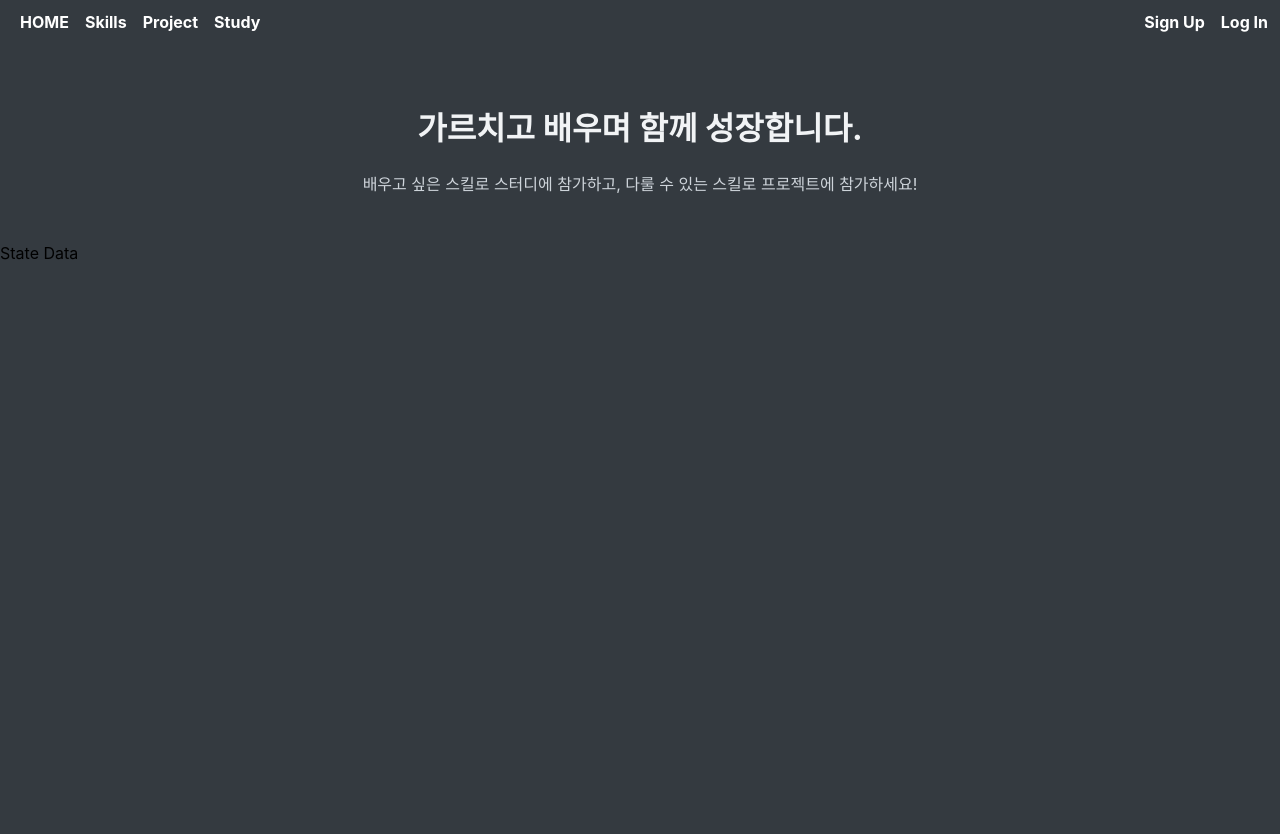
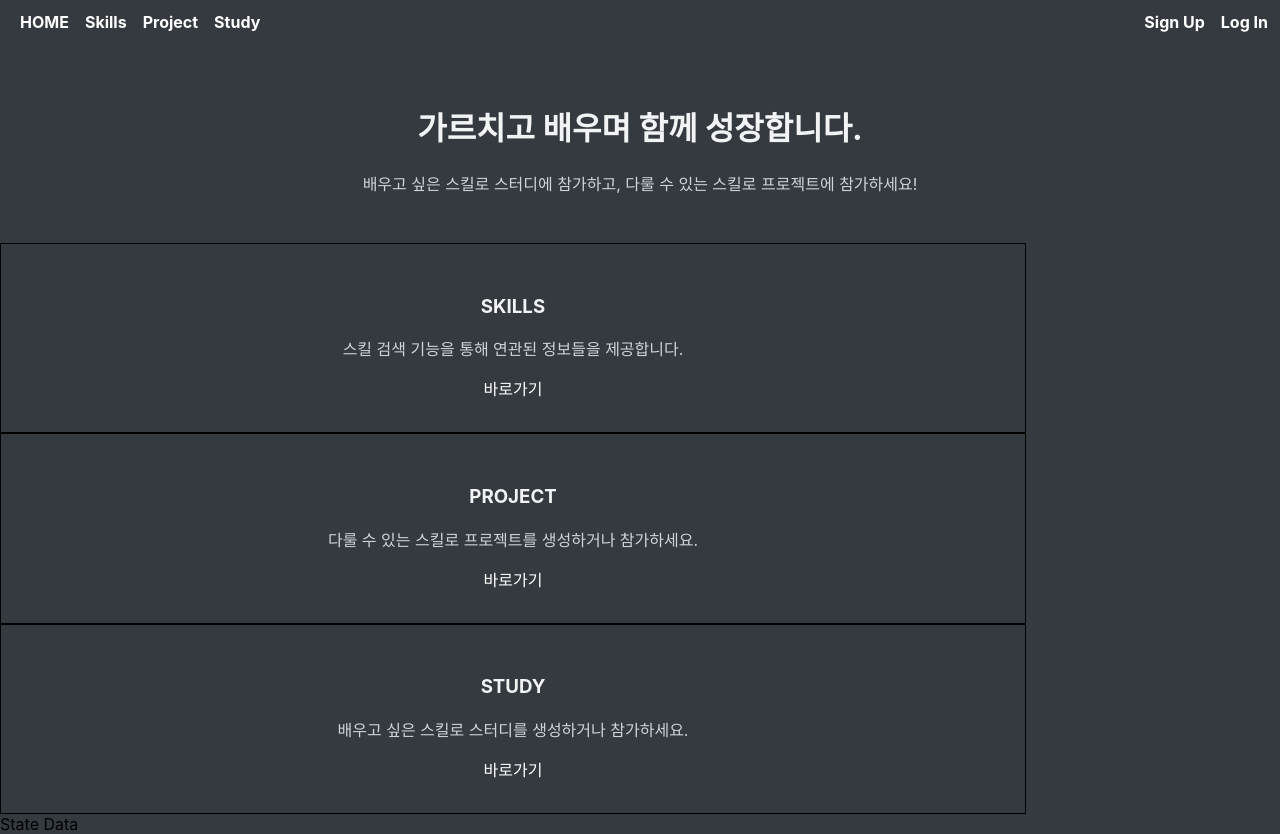
Before and after one commit to yourcarrot0214/skilltree, a React (Create React App) app in the folder client/: page / in a window 1280 px wide. Before the commit the page ends 800 px from the top, so only its background shows below. Built offline with nearby package versions, Linux system fonts and the light colour scheme; no server answers.

Commit message:
Landing Section Component setup

```diff
--- a/client/src/components/views/LandingPage/LandingPage.jsx
+++ b/client/src/components/views/LandingPage/LandingPage.jsx
@@ -2,8 +2,11 @@ import React from "react";
 import { withRouter } from "react-router-dom";
 import { LandingPageContainer } from "./styles/styled.js";
 
+import { SKILL_INFO, PROJECT_INFO, STUDY_INFO } from "./config/sectionInfo.js";
+
 import Test from "../../../_reducers/Test.jsx";
 import Header from "./Header.jsx";
+import Section from "./Section.jsx";
 
 function LandingPage() {
   return (
@@ -12,6 +15,11 @@ function LandingPage() {
         title='가르치고 배우며 함께 성장합니다.'
         subTitle='배우고 싶은 스킬로 스터디에 참가하고, 다룰 수 있는 스킬로 프로젝트에 참가하세요!'
       />
+      <div>
+        <Section info={SKILL_INFO} />
+        <Section info={PROJECT_INFO} />
+        <Section info={STUDY_INFO} />
+      </div>
       <Test />
     </LandingPageContainer>
   );
--- /dev/null
+++ b/client/src/components/views/LandingPage/Section.jsx
@@ -0,0 +1,23 @@
+import React from "react";
+import { Link, withRouter } from "react-router-dom";
+import {
+  SectionBox,
+  SectionTitle,
+  SectionDescription,
+  LinkBox,
+} from "./styles/styled.js";
+
+const Section = ({ info }) => {
+  const { title, description, linkTo } = info;
+  return (
+    <SectionBox>
+      <SectionTitle>{title}</SectionTitle>
+      <SectionDescription>{description}</SectionDescription>
+      <LinkBox>
+        <Link to={linkTo}>바로가기</Link>
+      </LinkBox>
+    </SectionBox>
+  );
+};
+
+export default withRouter(Section);
--- /dev/null
+++ b/client/src/components/views/LandingPage/config/sectionInfo.js
@@ -0,0 +1,17 @@
+export const SKILL_INFO = {
+  title: "SKILLS",
+  description: "스킬 검색 기능을 통해 연관된 정보들을 제공합니다.",
+  linkTo: "/skills",
+};
+
+export const PROJECT_INFO = {
+  title: "PROJECT",
+  description: "다룰 수 있는 스킬로 프로젝트를 생성하거나 참가하세요.",
+  linkTo: "/project",
+};
+
+export const STUDY_INFO = {
+  title: "STUDY",
+  description: "배우고 싶은 스킬로 스터디를 생성하거나 참가하세요.",
+  linkTo: "/study",
+};
--- a/client/src/components/views/LandingPage/styles/styled.js
+++ b/client/src/components/views/LandingPage/styles/styled.js
@@ -19,4 +19,38 @@ const HeaderContainer = Styled.div`
   }
 `;
 
-export { LandingPageContainer, HeaderContainer };
+const SectionBox = Styled.div`
+  padding: 2rem 0;
+  border: 1px solid black;
+  max-width: 1024px;
+`;
+
+const SectionTitle = Styled.h3`
+  text-align: center;
+  color: #f1f3f5;
+`;
+
+const SectionDescription = Styled.p`
+  text-align: center;
+  color: #ced4da;
+`;
+
+const LinkBox = Styled.div`
+  text-align: center;
+  a {
+    text-decoration: none;
+    color: white;
+  }
+  a:hover {
+      color: #69db7c;
+  }
+`;
+
+export {
+  LandingPageContainer,
+  HeaderContainer,
+  SectionBox,
+  SectionTitle,
+  SectionDescription,
+  LinkBox,
+};
```
